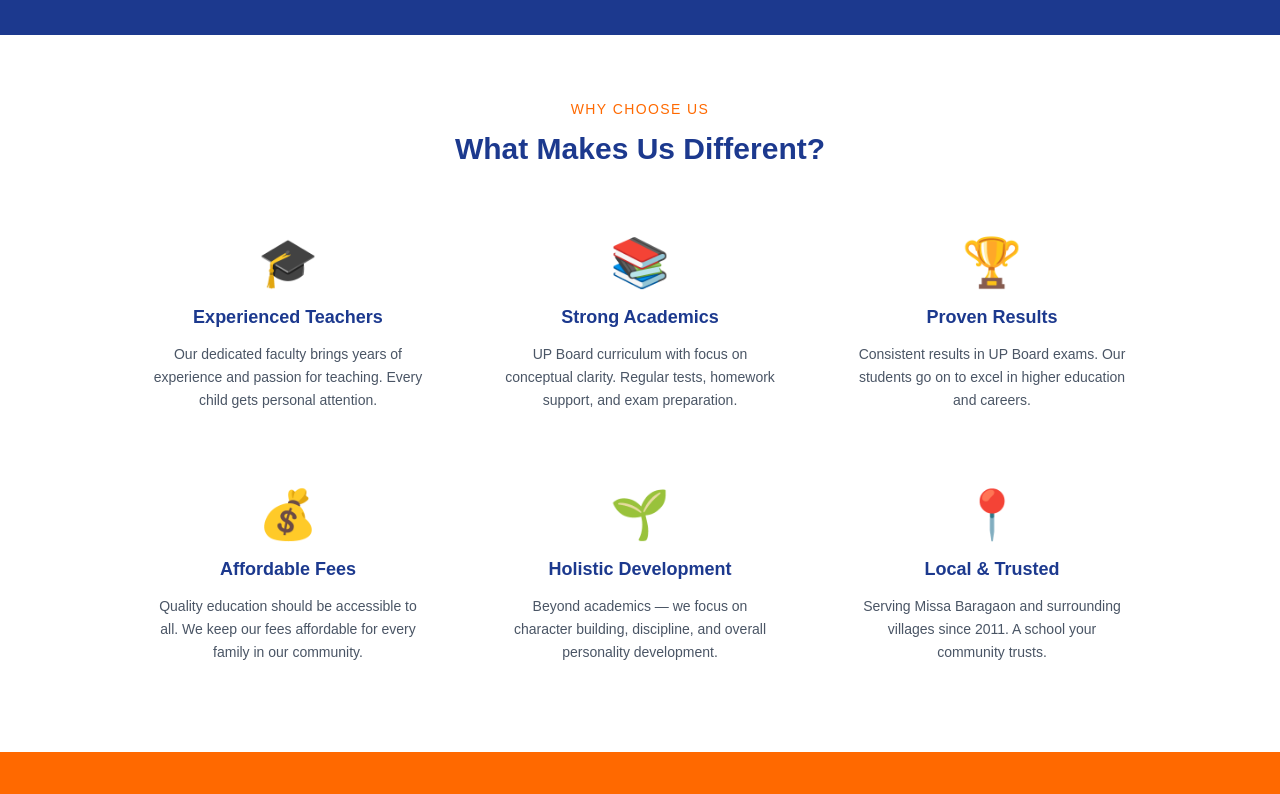
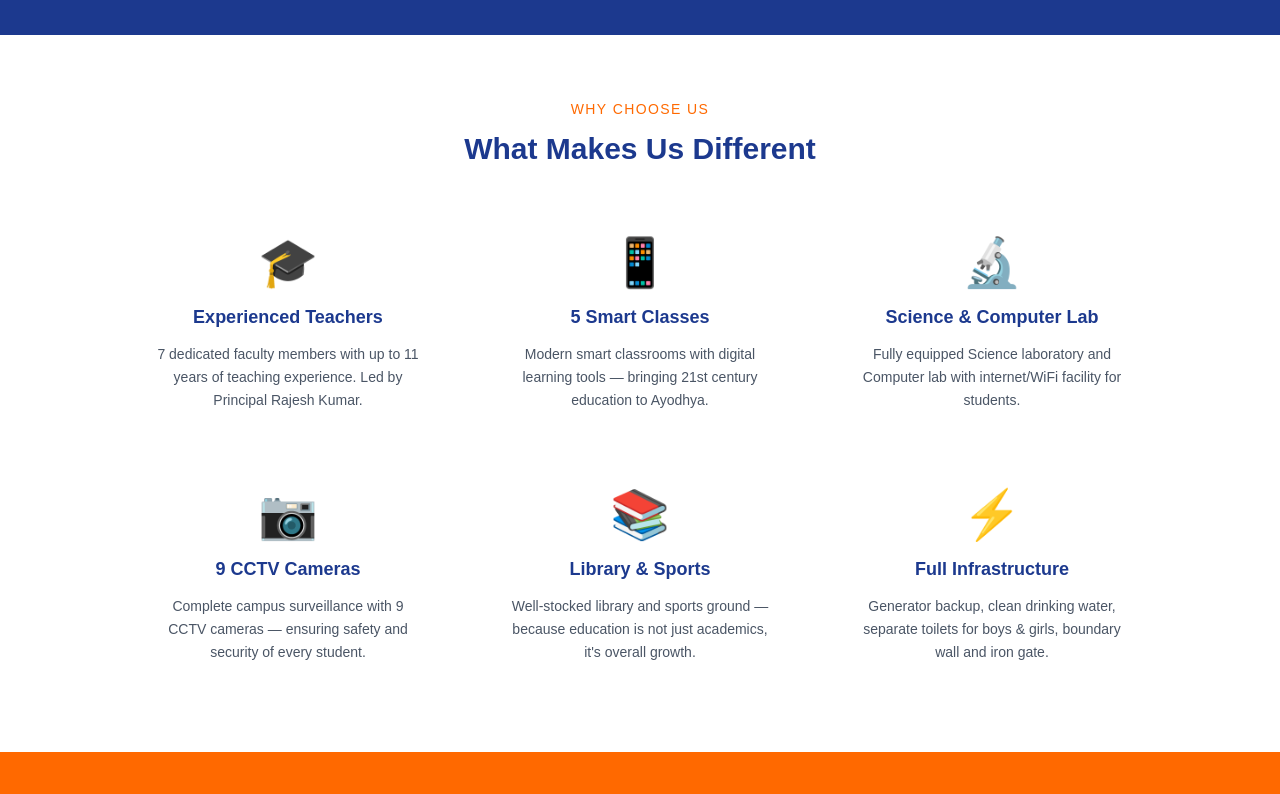
Before and after one commit to RajaBhavesh/tpsic-digital, a Next.js app: page / in a window 1280 px wide. Shown: the part 686-1480 px from the top of the page. Built offline with nearby package versions, Linux system fonts and the light colour scheme.

Commit message:
feat: add real school data - teachers, facilities, contact, maps

```diff
--- a/src/app/contact/page.tsx
+++ b/src/app/contact/page.tsx
@@ -1,3 +1,5 @@
+import Link from "next/link";
+
 export default function Contact() {
   return (
     <main>
@@ -19,7 +21,7 @@ export default function Contact() {
 
       {/* Contact Cards */}
       <section className="py-16 px-6">
-        <div className="max-w-5xl mx-auto grid grid-cols-1 md:grid-cols-3 gap-6">
+        <div className="max-w-5xl mx-auto grid grid-cols-1 md:grid-cols-4 gap-6">
           <div className="bg-white rounded-xl p-8 border border-gray-100 text-center">
             <div className="text-4xl mb-4">📍</div>
             <h3 className="font-bold text-blue-900 text-lg mb-3">Address</h3>
@@ -44,6 +46,20 @@ export default function Contact() {
             </a>
           </div>
           <div className="bg-white rounded-xl p-8 border border-gray-100 text-center">
+            <div className="text-4xl mb-4">✉️</div>
+            <h3 className="font-bold text-blue-900 text-lg mb-3">Email</h3>
+            <p className="text-gray-600 text-sm mb-4">
+              For official correspondence<br />
+              and inquiries
+            </p>
+            <a
+              href="mailto:tejpalsmarakintercollege2011@gmail.com"
+              className="text-orange-500 font-medium hover:text-orange-600 text-xs break-all"
+            >
+              tejpalsmarakintercollege2011@gmail.com
+            </a>
+          </div>
+          <div className="bg-white rounded-xl p-8 border border-gray-100 text-center">
             <div className="text-4xl mb-4">💬</div>
             <h3 className="font-bold text-blue-900 text-lg mb-3">WhatsApp</h3>
             <p className="text-gray-600 text-sm mb-4">
@@ -58,6 +74,26 @@ export default function Contact() {
             >
               WhatsApp Now
             </a>
+          </div>
+        </div>
+      </section>
+
+      {/* Google Maps */}
+      <section className="py-16 px-6">
+        <div className="max-w-5xl mx-auto">
+          <h2 className="text-2xl font-bold text-blue-900 text-center mb-10">
+            Find Us on Map
+          </h2>
+          <div className="rounded-xl overflow-hidden border border-gray-100">
+            <iframe
+              src="https://maps.google.com/maps?q=26.75828968491423,81.82408099081395&z=15&output=embed"
+              width="100%"
+              height="400"
+              style={{ border: 0 }}
+              allowFullScreen
+              loading="lazy"
+              referrerPolicy="no-referrer-when-downgrade"
+            />
           </div>
         </div>
       </section>
@@ -80,6 +116,37 @@ export default function Contact() {
             <div className="grid grid-cols-2 p-4">
               <p className="font-medium text-blue-900">Sunday</p>
               <p className="text-gray-600">Closed</p>
+            </div>
+          </div>
+        </div>
+      </section>
+
+      {/* School Details */}
+      <section className="py-16 px-6">
+        <div className="max-w-3xl mx-auto">
+          <h2 className="text-2xl font-bold text-blue-900 text-center mb-10">
+            School Details
+          </h2>
+          <div className="bg-white rounded-xl border border-gray-100 overflow-hidden">
+            <div className="grid grid-cols-2 border-b border-gray-100 p-4">
+              <p className="font-medium text-blue-900">School Code</p>
+              <p className="text-gray-600">621282</p>
+            </div>
+            <div className="grid grid-cols-2 border-b border-gray-100 p-4 bg-gray-50">
+              <p className="font-medium text-blue-900">U-DISE Code</p>
+              <p className="text-gray-600">09470911607</p>
+            </div>
+            <div className="grid grid-cols-2 border-b border-gray-100 p-4">
+              <p className="font-medium text-blue-900">Principal</p>
+              <p className="text-gray-600">Rajesh Kumar</p>
+            </div>
+            <div className="grid grid-cols-2 border-b border-gray-100 p-4 bg-gray-50">
+              <p className="font-medium text-blue-900">Affiliated</p>
+              <p className="text-gray-600">UP Board</p>
+            </div>
+            <div className="grid grid-cols-2 p-4">
+              <p className="font-medium text-blue-900">Recognition</p>
+              <p className="text-gray-600">High School: 2011, Intermediate: 2016</p>
             </div>
           </div>
         </div>
--- a/src/app/faculty/page.tsx
+++ b/src/app/faculty/page.tsx
@@ -2,40 +2,40 @@ import Link from "next/link";
 export default function Faculty() {
   const teachers = [
     {
-      name: "Mr. [Teacher Name]",
-      subject: "Mathematics",
-      qualification: "M.Sc., B.Ed.",
-      experience: "10+ years",
+      name: "Avneesh Kumar Tiwari",
+      subject: "Biology",
+      qualification: "Lecturer",
+      experience: "9 years",
     },
     {
-      name: "Mr. [Teacher Name]",
-      subject: "Science",
-      qualification: "M.Sc., B.Ed.",
-      experience: "8+ years",
+      name: "Ram Neval",
+      subject: "Physics",
+      qualification: "Lecturer",
+      experience: "8 years",
     },
     {
-      name: "Mrs. [Teacher Name]",
-      subject: "Hindi",
-      qualification: "M.A., B.Ed.",
-      experience: "12+ years",
+      name: "Anshul Singh",
+      subject: "Physics",
+      qualification: "Lecturer",
+      experience: "4 years",
     },
     {
-      name: "Mr. [Teacher Name]",
-      subject: "English",
-      qualification: "M.A., B.Ed.",
-      experience: "6+ years",
+      name: "Ganga Sagar Pandey",
+      subject: "Hindi",
+      qualification: "Lecturer",
+      experience: "11 years",
     },
     {
-      name: "Mr. [Teacher Name]",
-      subject: "Social Science",
-      qualification: "M.A., B.Ed.",
-      experience: "9+ years",
+      name: "Rajesh Kumar",
+      subject: "Sociology",
+      qualification: "Lecturer",
+      experience: "7 years",
     },
     {
-      name: "Mrs. [Teacher Name]",
-      subject: "Sanskrit",
-      qualification: "M.A., B.Ed.",
-      experience: "7+ years",
+      name: "Kamini Singh",
+      subject: "Science",
+      qualification: "Assistant Teacher",
+      experience: "High School",
     },
   ];
 
@@ -87,7 +87,7 @@ export default function Faculty() {
             unlimited potential. Our teachers don't just teach — they inspire,
             guide, and shape the future of our nation."
           </p>
-          <p className="text-blue-200 font-medium">— Principal, TSIC</p>
+          <p className="text-blue-200 font-medium">— Rajesh Kumar, Principal</p>
         </div>
       </section>
     </main>
--- a/src/app/page.tsx
+++ b/src/app/page.tsx
@@ -67,73 +67,55 @@ export default function Home() {
       Why Choose Us
     </p>
     <h2 className="text-3xl font-bold text-blue-900 text-center mb-12">
-            What Makes Us Different?
+      What Makes Us Different
     </h2>
     <div className="grid grid-cols-1 md:grid-cols-3 gap-8">
 
       <div className="text-center p-6 rounded-xl hover:bg-blue-50 transition-colors">
         <div className="text-5xl mb-4">🎓</div>
-              <h3 className="text-lg font-bold text-blue-900 mb-3">
-                Experienced Teachers
-              </h3>
+        <h3 className="text-lg font-bold text-blue-900 mb-3">Experienced Teachers</h3>
         <p className="text-gray-600 text-sm leading-relaxed">
-                Our dedicated faculty brings years of experience and passion
-                for teaching. Every child gets personal attention.
+          7 dedicated faculty members with up to 11 years of teaching experience. Led by Principal Rajesh Kumar.
+        </p>
+      </div>
+
+      <div className="text-center p-6 rounded-xl hover:bg-blue-50 transition-colors">
+        <div className="text-5xl mb-4">📱</div>
+        <h3 className="text-lg font-bold text-blue-900 mb-3">5 Smart Classes</h3>
+        <p className="text-gray-600 text-sm leading-relaxed">
+          Modern smart classrooms with digital learning tools — bringing 21st century education to Ayodhya.
+        </p>
+      </div>
+
+      <div className="text-center p-6 rounded-xl hover:bg-blue-50 transition-colors">
+        <div className="text-5xl mb-4">🔬</div>
+        <h3 className="text-lg font-bold text-blue-900 mb-3">Science & Computer Lab</h3>
+        <p className="text-gray-600 text-sm leading-relaxed">
+          Fully equipped Science laboratory and Computer lab with internet/WiFi facility for students.
+        </p>
+      </div>
+
+      <div className="text-center p-6 rounded-xl hover:bg-blue-50 transition-colors">
+        <div className="text-5xl mb-4">📷</div>
+        <h3 className="text-lg font-bold text-blue-900 mb-3">9 CCTV Cameras</h3>
+        <p className="text-gray-600 text-sm leading-relaxed">
+          Complete campus surveillance with 9 CCTV cameras — ensuring safety and security of every student.
         </p>
       </div>
 
       <div className="text-center p-6 rounded-xl hover:bg-blue-50 transition-colors">
         <div className="text-5xl mb-4">📚</div>
-              <h3 className="text-lg font-bold text-blue-900 mb-3">
-                Strong Academics
-              </h3>
+        <h3 className="text-lg font-bold text-blue-900 mb-3">Library & Sports</h3>
         <p className="text-gray-600 text-sm leading-relaxed">
-                UP Board curriculum with focus on conceptual clarity.
-                Regular tests, homework support, and exam preparation.
+          Well-stocked library and sports ground — because education is not just academics, it's overall growth.
         </p>
       </div>
 
       <div className="text-center p-6 rounded-xl hover:bg-blue-50 transition-colors">
-              <div className="text-5xl mb-4">🏆</div>
-              <h3 className="text-lg font-bold text-blue-900 mb-3">
-                Proven Results
-              </h3>
+        <div className="text-5xl mb-4">⚡</div>
+        <h3 className="text-lg font-bold text-blue-900 mb-3">Full Infrastructure</h3>
         <p className="text-gray-600 text-sm leading-relaxed">
-                Consistent results in UP Board exams. Our students go on
-                to excel in higher education and careers.
-              </p>
-            </div>
-
-            <div className="text-center p-6 rounded-xl hover:bg-blue-50 transition-colors">
-              <div className="text-5xl mb-4">💰</div>
-              <h3 className="text-lg font-bold text-blue-900 mb-3">
-                Affordable Fees
-              </h3>
-              <p className="text-gray-600 text-sm leading-relaxed">
-                Quality education should be accessible to all. We keep
-                our fees affordable for every family in our community.
-              </p>
-            </div>
-
-            <div className="text-center p-6 rounded-xl hover:bg-blue-50 transition-colors">
-              <div className="text-5xl mb-4">🌱</div>
-              <h3 className="text-lg font-bold text-blue-900 mb-3">
-                Holistic Development
-              </h3>
-              <p className="text-gray-600 text-sm leading-relaxed">
-                Beyond academics — we focus on character building,
-                discipline, and overall personality development.
-              </p>
-            </div>
-
-            <div className="text-center p-6 rounded-xl hover:bg-blue-50 transition-colors">
-              <div className="text-5xl mb-4">📍</div>
-              <h3 className="text-lg font-bold text-blue-900 mb-3">
-                Local & Trusted
-              </h3>
-              <p className="text-gray-600 text-sm leading-relaxed">
-                Serving Missa Baragaon and surrounding villages since 2011.
-                A school your community trusts.
+          Generator backup, clean drinking water, separate toilets for boys & girls, boundary wall and iron gate.
         </p>
       </div>
 
--- a/src/components/Footer.tsx
+++ b/src/components/Footer.tsx
@@ -35,7 +35,7 @@ export default function Footer() {
             <div className="flex flex-col gap-2 text-blue-200 text-sm">
               <p>📍 Missa Baragaon, Ayodhya, UP</p>
               <p>📞 +91 9935748696</p>
-              <p>✉️ info@tsic.edu.in</p>
+              <p>✉️ tejpalsmarakintercollege2011@gmail.com</p>
               <a
                 href="https://wa.me/9935748696"
                 target="_blank"
```
Lines whose indentation alone changed are shown as unchanged.
